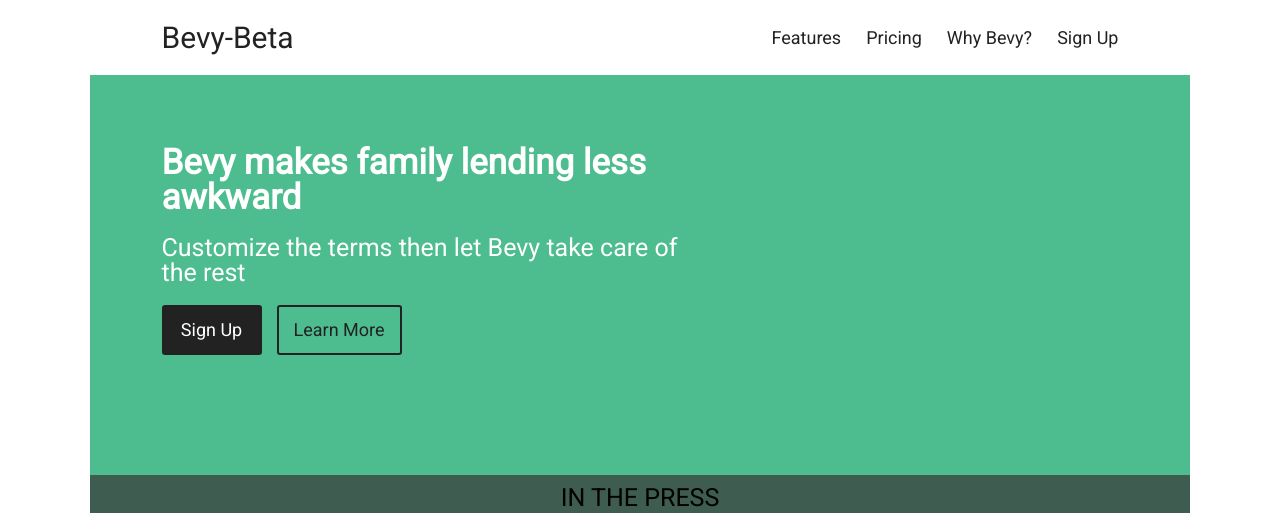
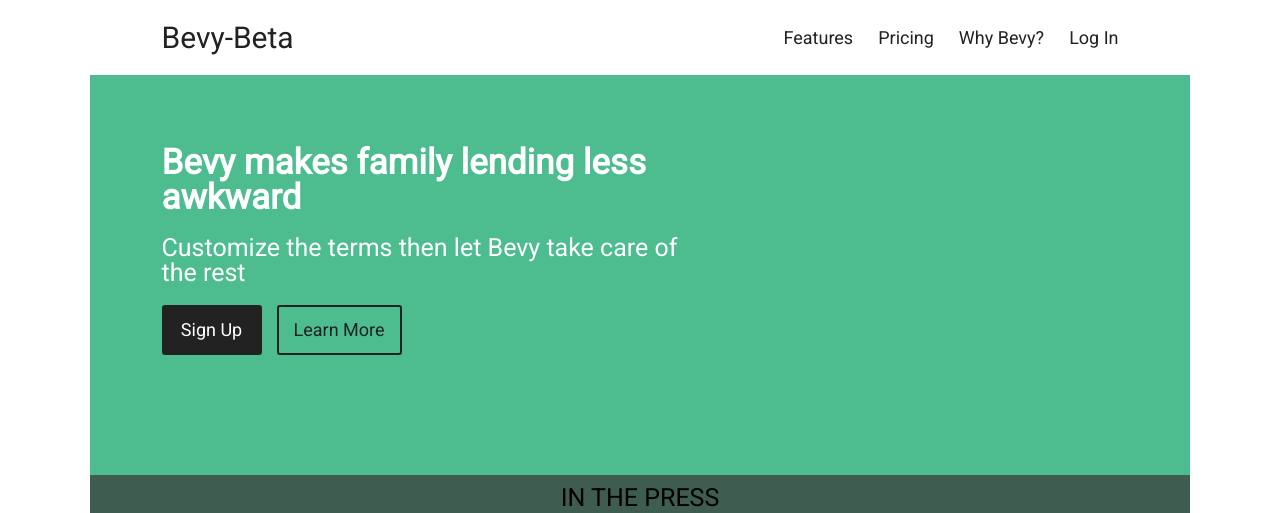
Before and after one commit to clintKunz/Bevy-Beta, a React (Create React App) app in the folder bevy-front-end/: page / in a window 1280 px wide. Shown: the top 513 px of the page. Built offline with nearby package versions, Linux system fonts and the light colour scheme.

Commit message:
refactor and build home page component

```diff
--- a/bevy-front-end/src/App.js
+++ b/bevy-front-end/src/App.js
@@ -3,25 +3,15 @@ import './App.css';
 
 //Components
 import Navigation from './components/Navigation';
-import HomeCTA from './components/HomeCTA';
-import PressBar from './components/PressBar';
-import HomeFeatures from './components/HomeFeatures';
-import HomePricing from './components/HomePricing';
-import References from './components/References';
+import HomePage from './components/HomePage/HomePage';
 import Footer from './components/Footer';
 
 class App extends Component {
   render() {
     return (
      <div className='container'>
-      <header>
         <Navigation />
-        <HomeCTA />
-      </header>
-        <PressBar />
-        <HomeFeatures />
-        <HomePricing />
-        <References />
+        <HomePage />
         <Footer />
      </div>
     );
--- a/bevy-front-end/src/components/HomeCTA.js
+++ b/bevy-front-end/src/components/HomePage/HomeCTA.js
@@ -1,5 +1,5 @@
 import React, { Component } from 'react';
-import '../App.css';
+import '../../App.css';
 
 //Components
 
--- a/bevy-front-end/src/components/HomeFeatures.js
+++ b/bevy-front-end/src/components/HomePage/HomeFeatures.js
@@ -1,5 +1,5 @@
 import React, { Component } from 'react';
-import '../App.css';
+import '../../App.css';
 
 //Components
 
--- /dev/null
+++ b/bevy-front-end/src/components/HomePage/HomePage.js
@@ -0,0 +1,25 @@
+import React, { Component } from 'react';
+import '../../App.css';
+
+import HomeCTA from './HomeCTA';
+import PressBar from './PressBar';
+import HomeFeatures from './HomeFeatures';
+import HomePricing from './HomePricing';
+import References from './References';
+
+
+class HomePage extends Component {
+    render() {
+      return (
+        <div className='container'>
+            <HomeCTA />
+            <PressBar />
+            <HomeFeatures />
+            <HomePricing />
+            <References />
+        </div>
+      );
+    }
+}
+
+export default HomePage;
--- a/bevy-front-end/src/components/HomePricing.js
+++ b/bevy-front-end/src/components/HomePage/HomePricing.js
@@ -1,5 +1,5 @@
 import React, { Component } from 'react';
-import '../App.css';
+import '../../App.css';
 
 //Components
 
--- a/bevy-front-end/src/components/References.js
+++ b/bevy-front-end/src/components/HomePage/References.js
@@ -1,5 +1,5 @@
 import React, { Component } from 'react';
-import '../App.css';
+import '../../App.css';
 
 //Components
 
--- a/bevy-front-end/src/components/Navigation.js
+++ b/bevy-front-end/src/components/Navigation.js
@@ -7,6 +7,7 @@ import '../App.css';;
 class Navigation extends Component {
   render() {
     return (
+     <header>
         <nav className='navigation'>
           <h1>
           <a href="#" className='logo'>Bevy-Beta</a>
@@ -18,9 +19,10 @@ class Navigation extends Component {
             <a href="#">Features</a>
             <a href="#">Pricing</a>
             <a href="#">Why Bevy?</a>
-          <a href="#">Sign Up</a>
+            <a href="#">Log In</a>
           </div>
         </nav>
+     </header>
     );
   }
 }
```
Also changed, not shown: bevy-front-end/src/components/HomePage/PressBar.js (renamed from bevy-front-end/src/components/PressBar.js, +4 -5 lines). Lines whose indentation alone changed are shown as unchanged.
